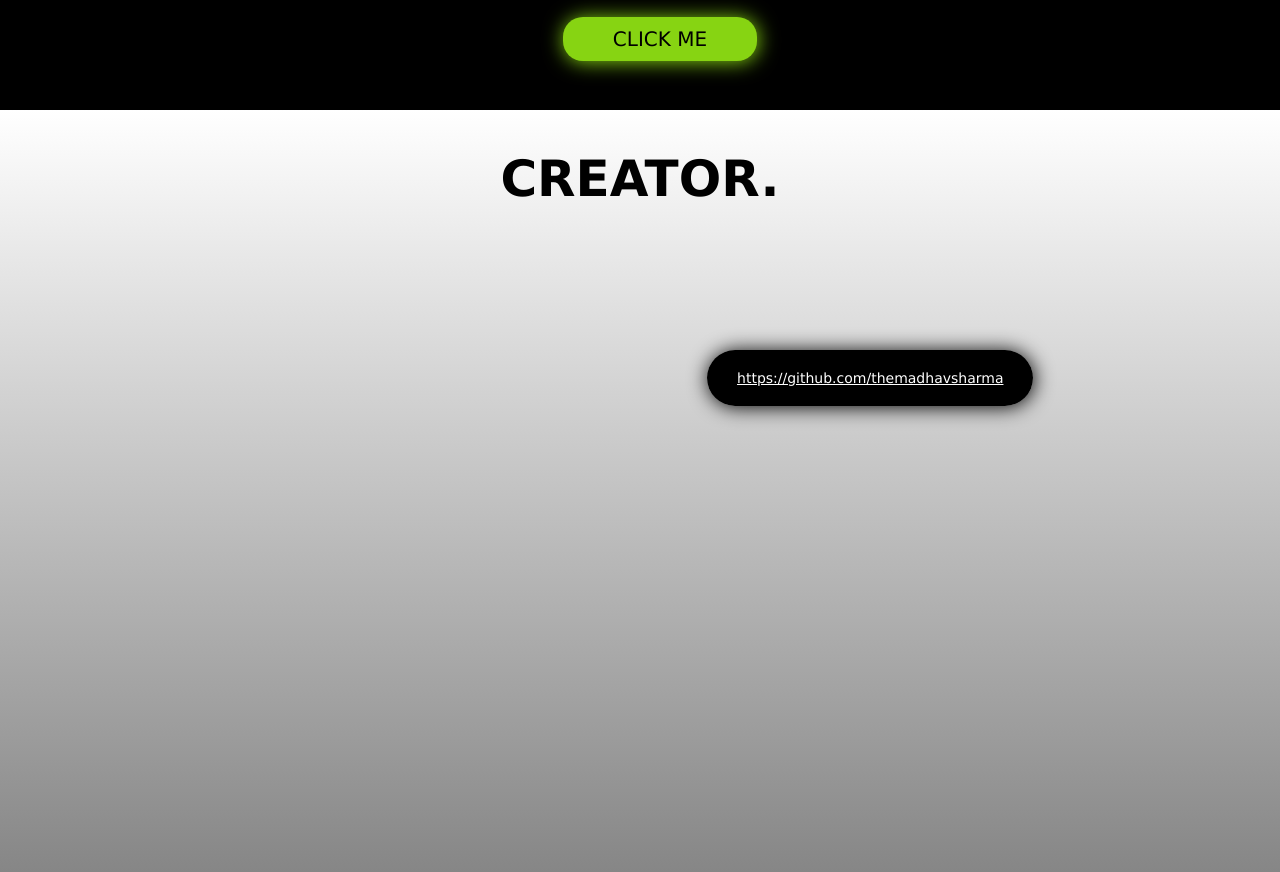
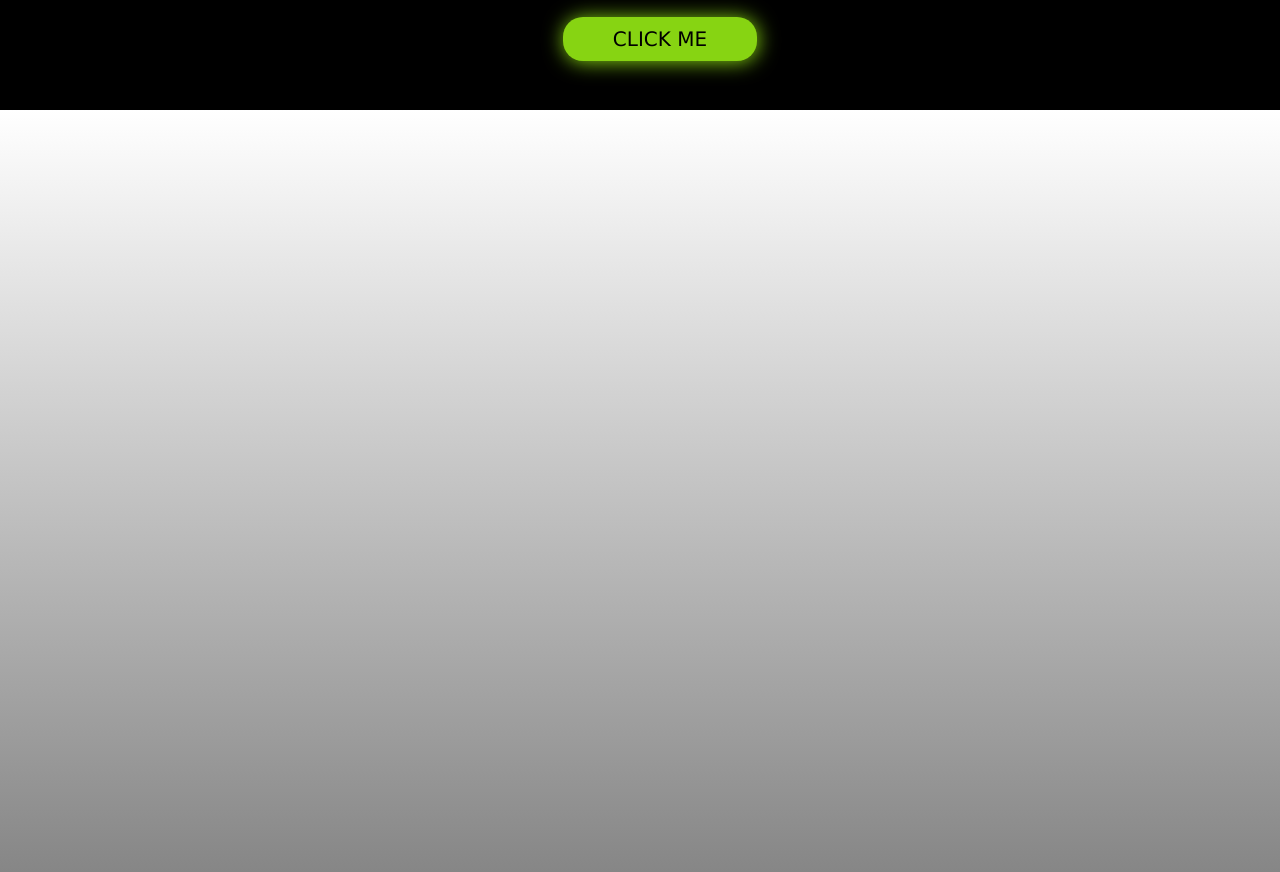
Before and after one commit to themadhavsharma/HOUSE-OF-B., a plain HTML site: page index.html in a window 1280 px wide. Shown: the part 3090-3962 px from the top of the page. Drawn offline with nearby package versions, Linux system fonts and the light colour scheme.

Commit message:
Update index.html

```diff
--- a/index.html
+++ b/index.html
@@ -96,19 +96,7 @@
       </div>
     </div>
     <div class="main2">
-      <div class="creatorr">
-        <h1>CREATOR.</h1>
-        <div class="creat-d">
-          <img title="HEY!!!" src="images/picart.png" alt="">
-          <div class="details">
-            <button>
-              <a target="_blank" href="https://github.com/themadhavsharma">https://github.com/themadhavsharma</a>
 
-            </button>
-          </div>
-
-        </div>
-      </div>
 
     </div>
 
```
